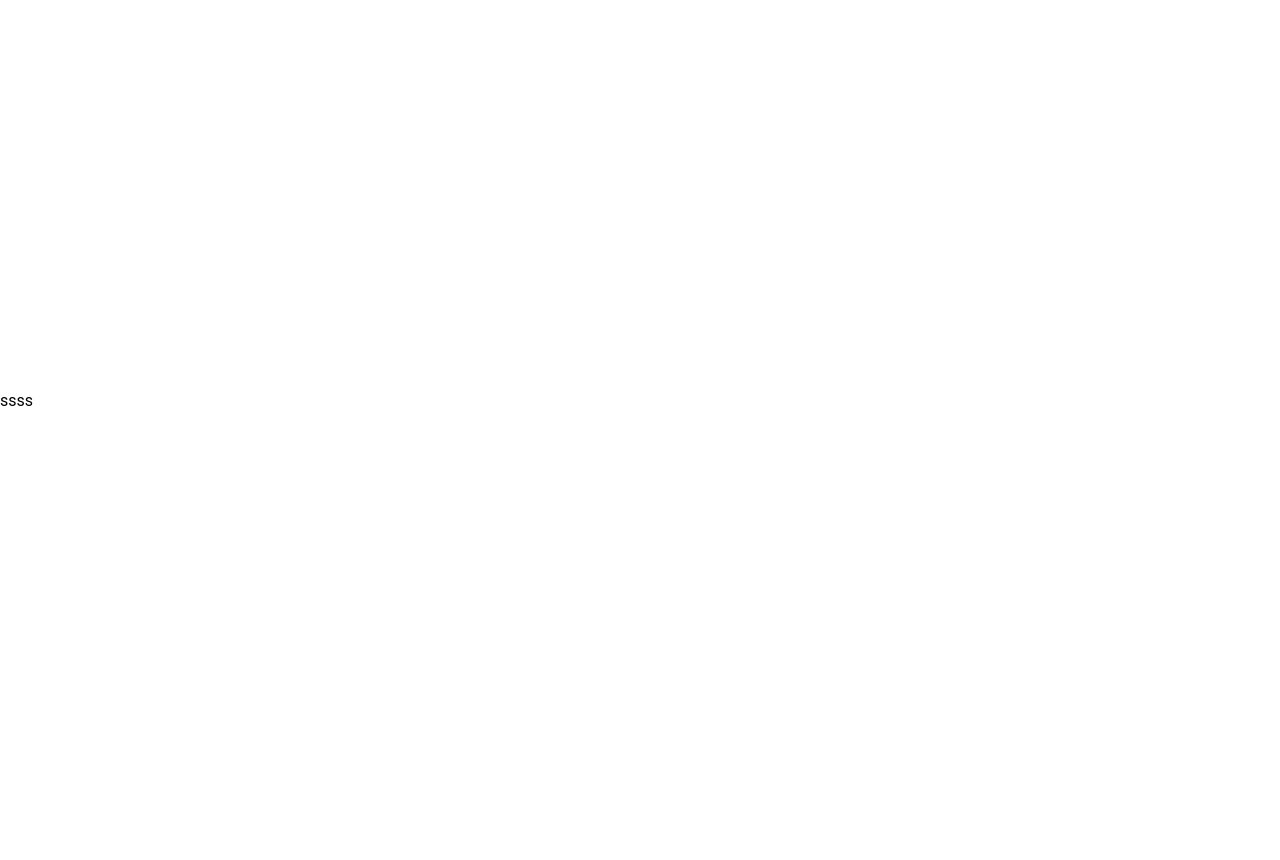
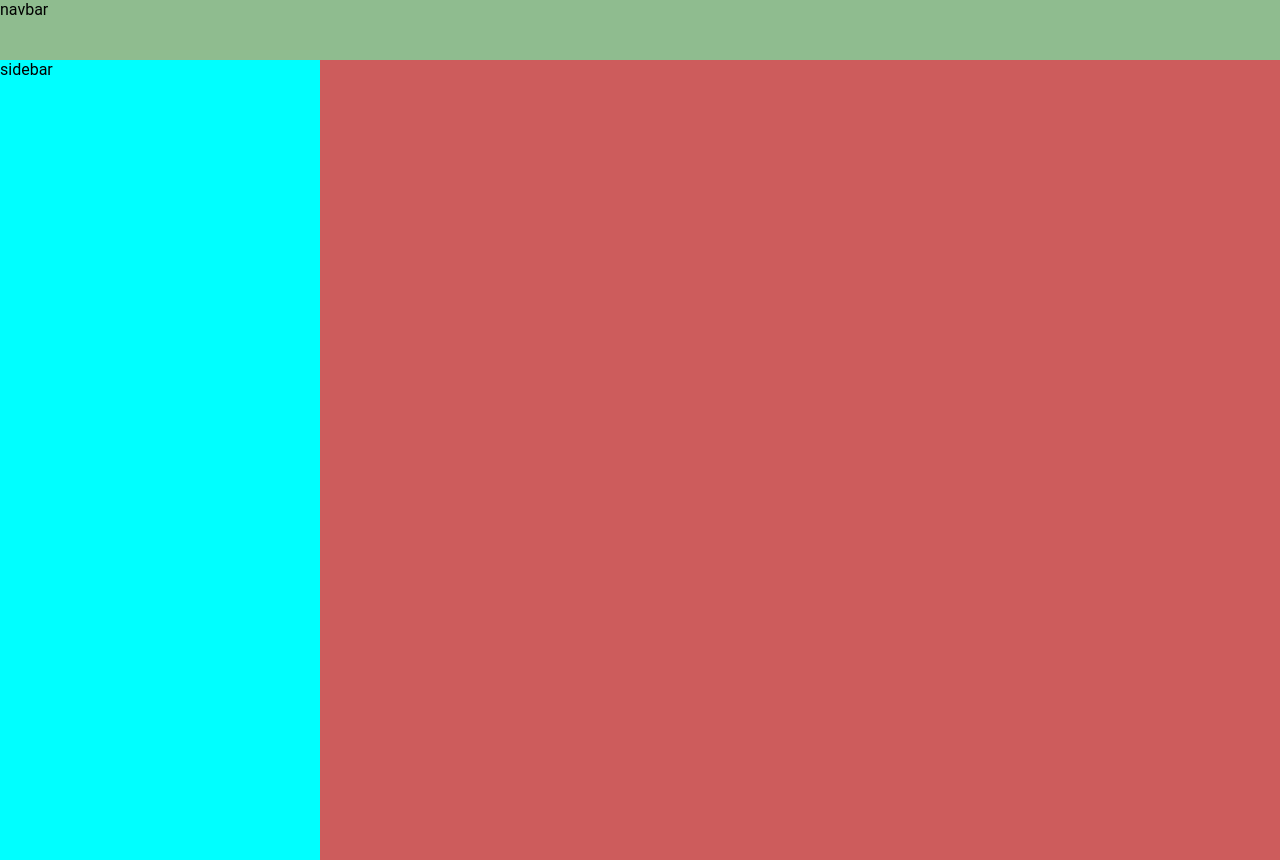
Before and after one commit to kasanielaski/uikit_nuxt, a Nuxt app: page / in a window 1280 px wide. Before the commit the page ends 800 px from the top, so only its background shows below. Built offline with nearby package versions, Linux system fonts and the light colour scheme.

Commit message:
add grid markup

```diff
--- a/components/Header.vue
+++ b/components/NavBar.vue
@@ -1,12 +1,19 @@
 <template lang="pug">
-.header
-    | ssss
+.navbar
+    | navbar
 </template>
 
+<script>
+export default {
+    name: 'NavBar'
+};
+</script>
+
 <style lang="scss" scoped>
-.header {
+.navbar {
     display: flex;
     justify-content: space-between;
     width: 100%;
+    background-color: darkseagreen;
 }
 </style>
--- /dev/null
+++ b/components/SideBar.vue
@@ -0,0 +1,16 @@
+<template lang="pug">
+.sidebar
+    | sidebar
+</template>
+
+<script>
+export default {
+    name: 'SideBar'
+};
+</script>
+
+<style lang="scss" scoped>
+.sidebar {
+    background-color: aqua;
+}
+</style>
--- a/layouts/default.vue
+++ b/layouts/default.vue
@@ -1,7 +1,21 @@
 <template lang="pug">
 .default-layout
-    Nuxt
+    NavBar.default-layout__navbar
+    SideBar.default-layout__sidebar
+    Nuxt.default-layout__container
 </template>
+
+<script>
+import NavBar from '~/components/NavBar.vue';
+import SideBar from '~/components/SideBar.vue';
+
+export default {
+    components: {
+        NavBar,
+        SideBar
+    }
+};
+</script>
 
 <style lang="scss">
 html {
@@ -21,4 +35,25 @@ html {
     box-sizing: border-box;
     margin: 0;
 }
+
+.default-layout {
+    display: grid;
+    grid-template-columns: 25% 75%;
+    grid-template-rows: 60px 1fr;
+
+    &__navbar {
+        grid-column: 1 / 3;
+        grid-row: 1 / 2;
+    }
+
+    &__sidebar {
+        grid-column: 1 / 2;
+        grid-row: 2 / 3;
+    }
+
+    &._container {
+        grid-column: 2 / 3;
+        grid-row: 2 / 3;
+    }
+}
 </style>
--- a/pages/index.vue
+++ b/pages/index.vue
@@ -1,27 +1,18 @@
 <template lang="pug">
 section.container
-    Header
 </template>
 
 <script>
-import Header from '~/components/Header.vue';
-
 export default {
-    name: 'IndexPage',
-
-    components: {
-        Header
-    }
+    name: 'IndexPage'
 };
 </script>
 
 <style>
 .container {
-    margin: 0 auto;
+    display: flex;
+    width: 100%;
     min-height: 100vh;
-    display: flex;
-    justify-content: center;
-    align-items: center;
-    text-align: center;
+    background-color: indianred;
 }
 </style>
```
